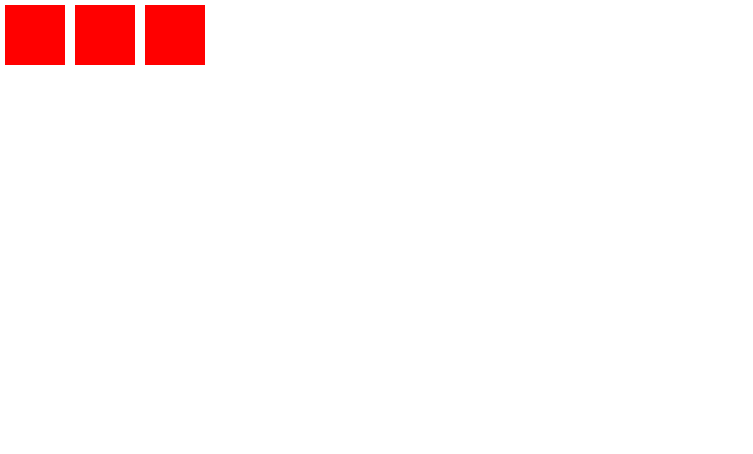
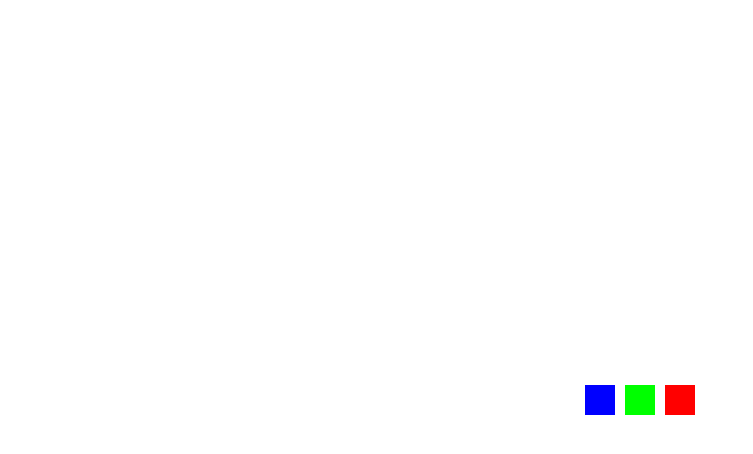
Before and after one commit to gislainejessica/course-go-stack-twitter-flexbox, a plain HTML site: page index.html in a window 1280 px wide. Shown: the whole page, without its empty margins (0-753 px from the left). Drawn offline with Linux system fonts and the light colour scheme.

Commit message:
Inicializando com flexbox comandos basicos

```diff
--- a/index.html
+++ b/index.html
@@ -7,9 +7,9 @@
   </head>
   <body>
     <div id="app">
-      <div class="box"></div>
-      <div class="box"></div>
-      <div class="box"></div>
+      <div class="box green"></div>
+      <div class="box blue"></div>
+      <div class="box red"></div>
     </div>
   </body>
 </html>
--- a/styles.css
+++ b/styles.css
@@ -6,11 +6,26 @@ html,body, #app{
 #app{
   display: flex;
   flex-direction: row;
+
+  align-items:  center;
+  justify-content:  center;
+  align-content: flex-start;
 }
 
 .box {
-  width: 60px;
-  height: 60px;
-  background: #f00;
+  width: 30px;
+  height: 30px;
   margin: 5px;
 }
+.red{
+  background: #f00;
+  order: 2;
+}
+.green{
+  background: #0f0;
+  order: 1;
+}
+.blue{
+  background: #00f;
+  order: 0;
+}
```
Also changed, not shown: 1 other file.
